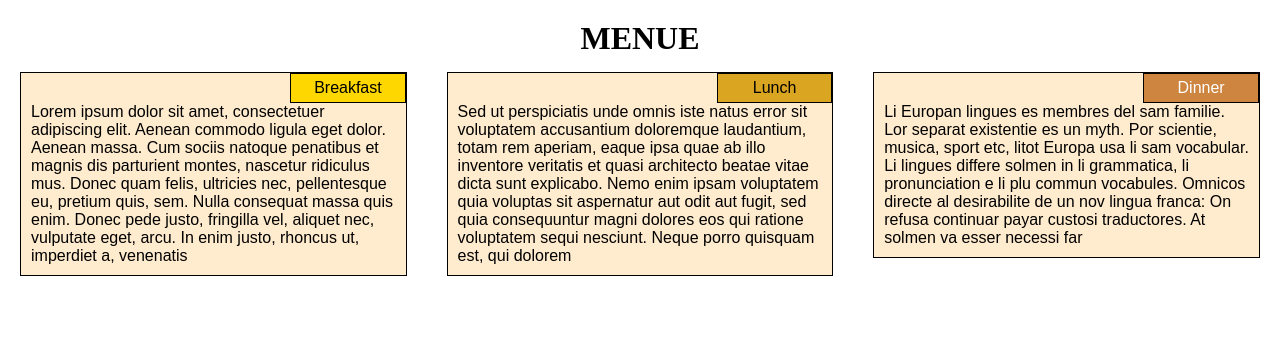
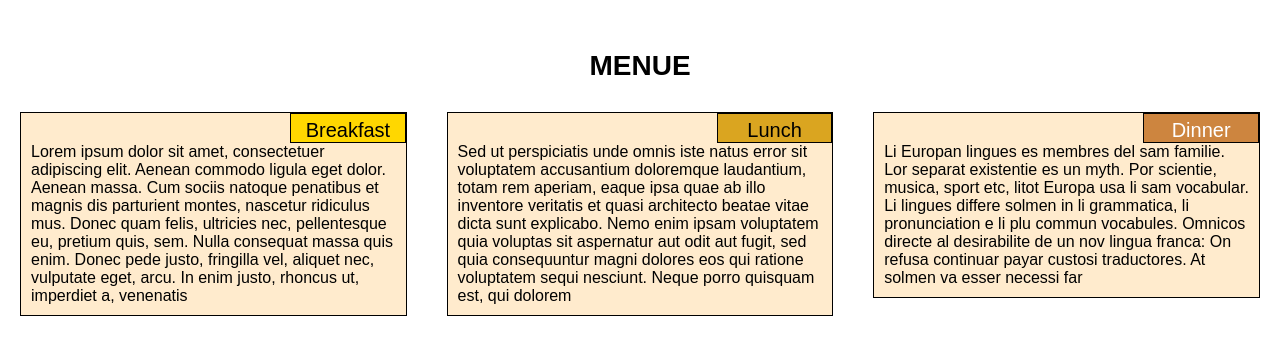
Before and after one commit to gitmiao/webDevelop_coursera, a plain HTML site: page mod2_solution/index.html in a window 1280 px wide. Drawn offline with Linux system fonts and the light colour scheme.

Commit message:
modify font

```diff
--- a/mod2_solution/css/style.css
+++ b/mod2_solution/css/style.css
@@ -5,8 +5,10 @@
 }
 h1{
 	text-align: center;
-	margin-top: 20px;
-	margin-bottom: 15px;
+	margin-top: 50px;
+	margin-bottom: 30px;
+  font-family: Arial, Helvetica, sans-serif;
+  font-size: 1.75em;
 }
 .box{
 	position: relative;
@@ -27,7 +29,8 @@ h1{
 	height: 30px;
 	text-align: center;
 	padding: 5px;
-	font-family: sans-serif;
+	font-family: Arial, Helvetica, sans-serif;
+  font-size: 1.25em;
 }
 #t1{
 	background-color: #FFD700;
@@ -43,7 +46,7 @@ h1{
 	padding: 10px;
 	padding-top: 30px;
 	clear: both;
-	font-family: sans-serif;
+	font-family: Arial, Helvetica, sans-serif;
 }
 /********** Desktop only ***********/
 @media (min-width: 992px){
```
